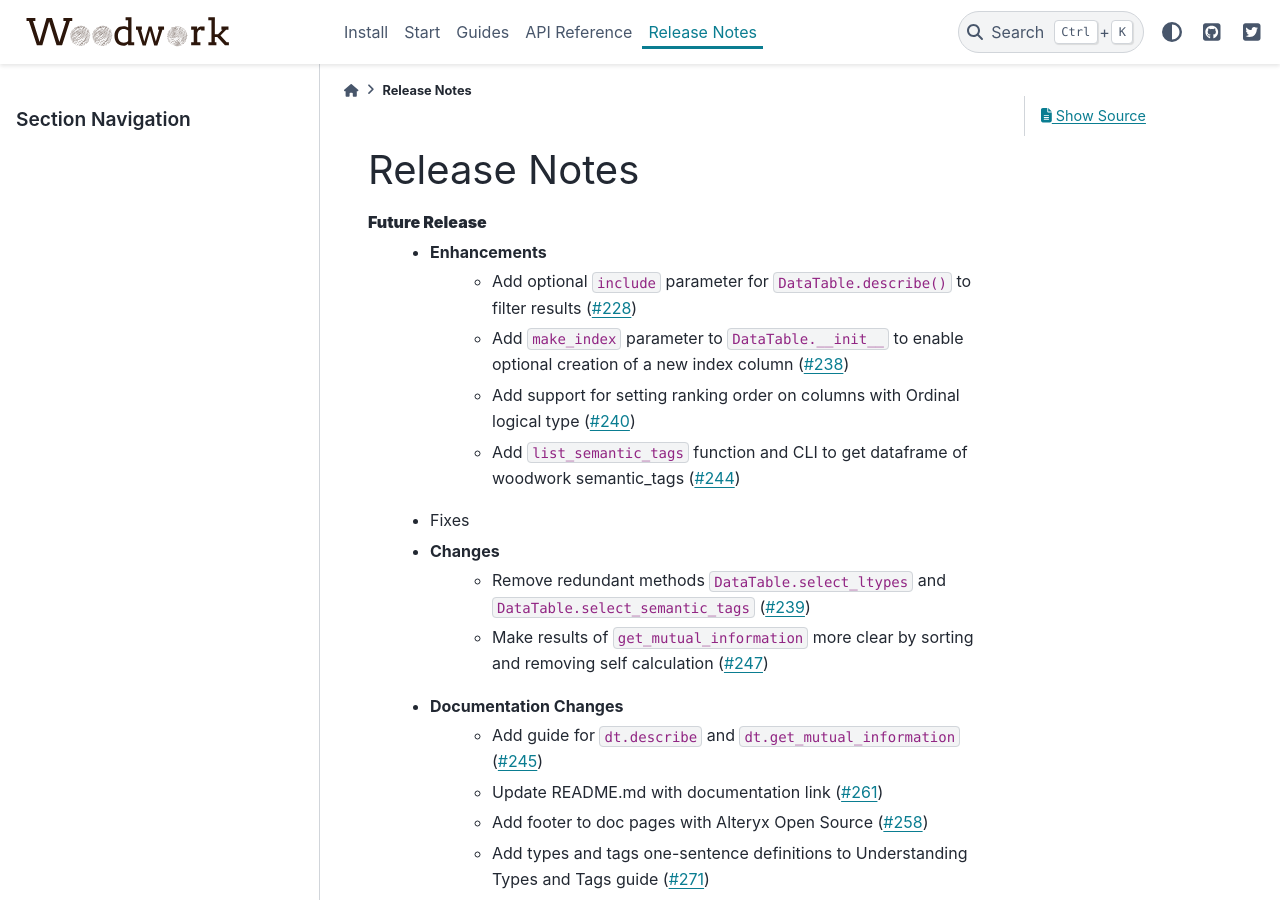
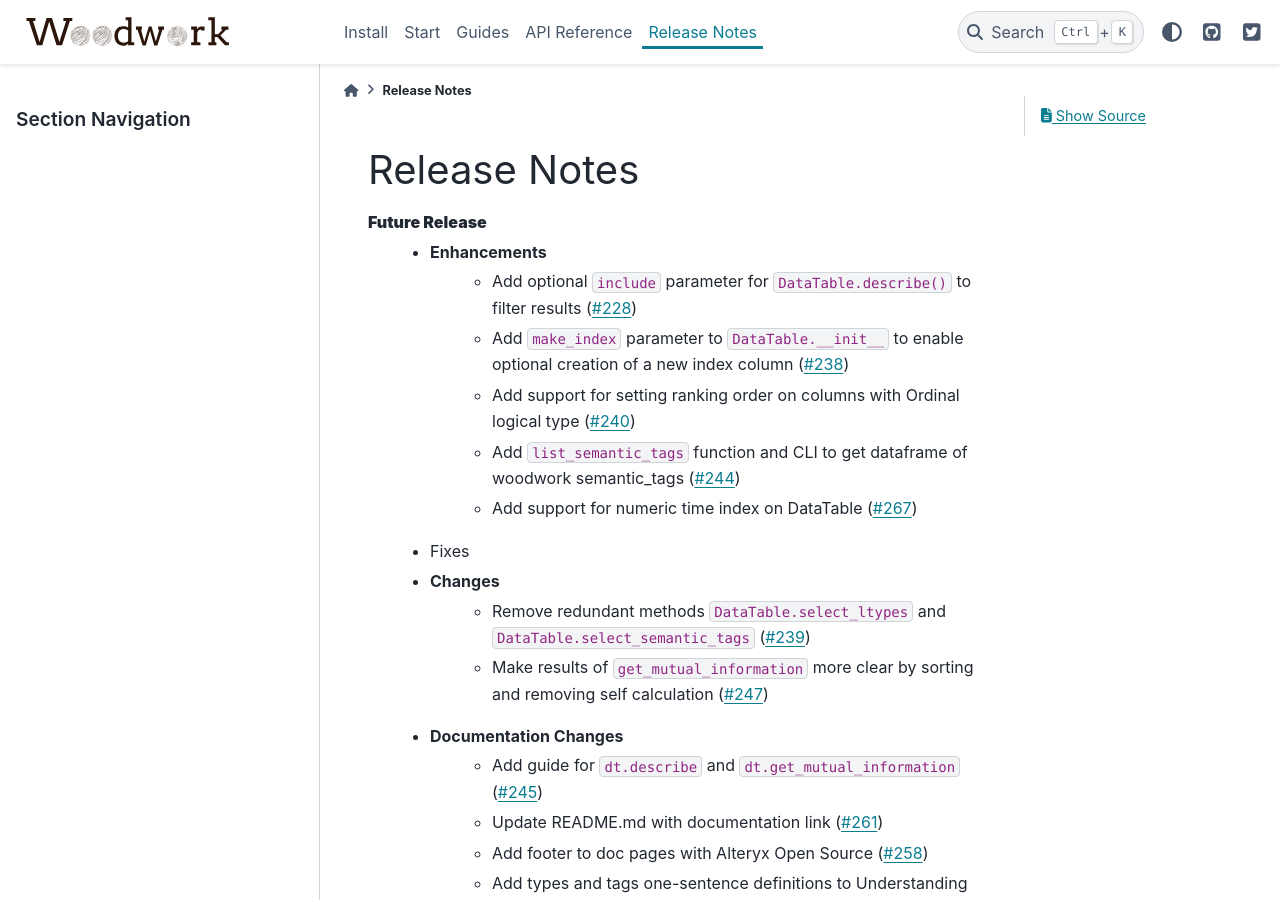
Before and after one commit to alteryx/woodwork, a Sphinx documentation site: the page built from docs/source/release_notes.rst, in a window 1280 px wide and 900 px high. Built offline with Sphinx 7.4.7 and the PyData theme 0.15.4, drawn with Linux system fonts in a browser that asks for light colours; comment, search, counter and statistics services are not loaded.

Commit message:
Add release note

```diff
--- a/docs/source/release_notes.rst
+++ b/docs/source/release_notes.rst
@@ -8,6 +8,7 @@ Release Notes
         * Add ``make_index`` parameter to ``DataTable.__init__`` to enable optional creation of a new index column (:pr:`238`)
         * Add support for setting ranking order on columns with Ordinal logical type (:pr:`240`)
         * Add ``list_semantic_tags`` function and CLI to get dataframe of woodwork semantic_tags (:pr:`244`)
+        * Add support for numeric time index on DataTable (:pr:`267`)
     * Fixes
     * Changes
         * Remove redundant methods ``DataTable.select_ltypes`` and ``DataTable.select_semantic_tags`` (:pr:`239`)
```
